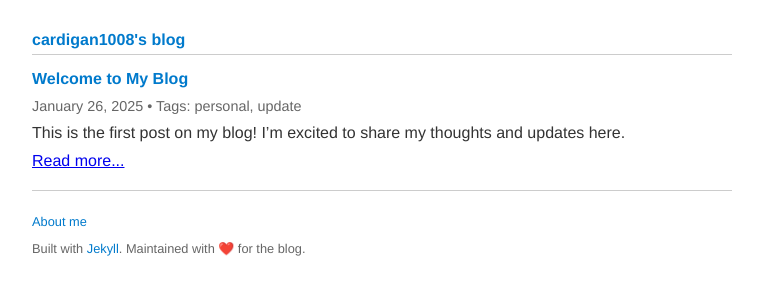
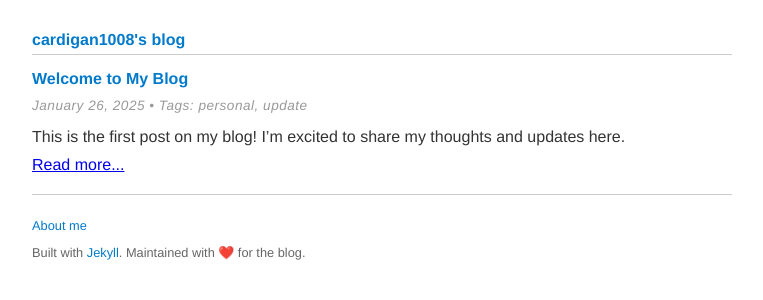
Before and after one commit to cardigan1008/cardigan1008.github.io, a Jekyll site: the page built from blog.md, in a window 1280 px wide. Shown: the top 300 px of the page, without its empty margins (258-1021 px from the left). Built offline with Jekyll 4.4.1, drawn with Linux system fonts in a browser that asks for light colours.

Commit message:
feat: new desc

```diff
--- a/assets/css/blog.css
+++ b/assets/css/blog.css
@@ -46,9 +46,11 @@ header h1 {
 }
 
 .blog-posts .post .post-meta {
-    font-size: 0.9rem;
-    color: #666;
-    margin-bottom: 10px;
+    font-size: 0.85rem;
+    color: #999;
+    font-style: italic;
+    margin-bottom: 15px;
+    letter-spacing: 0.5px;
 }
 
 .blog-posts .post p {
```
